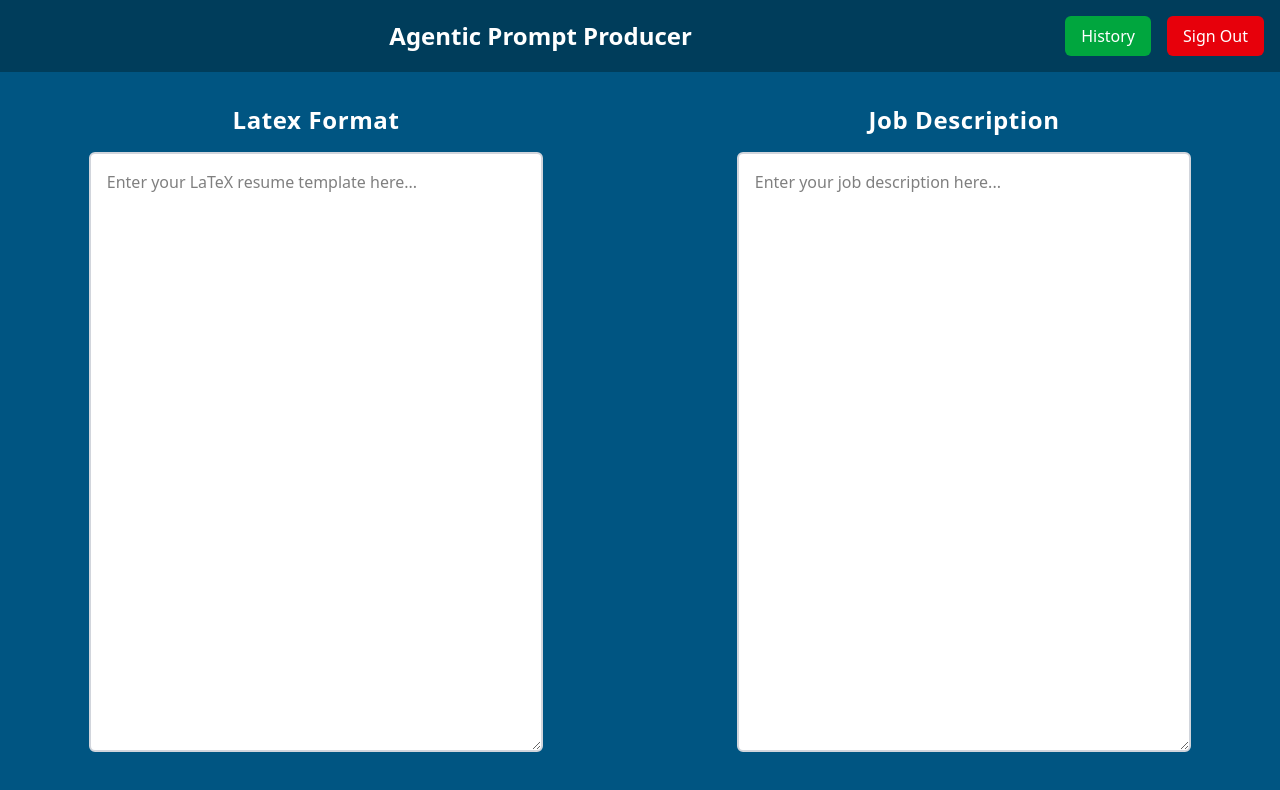
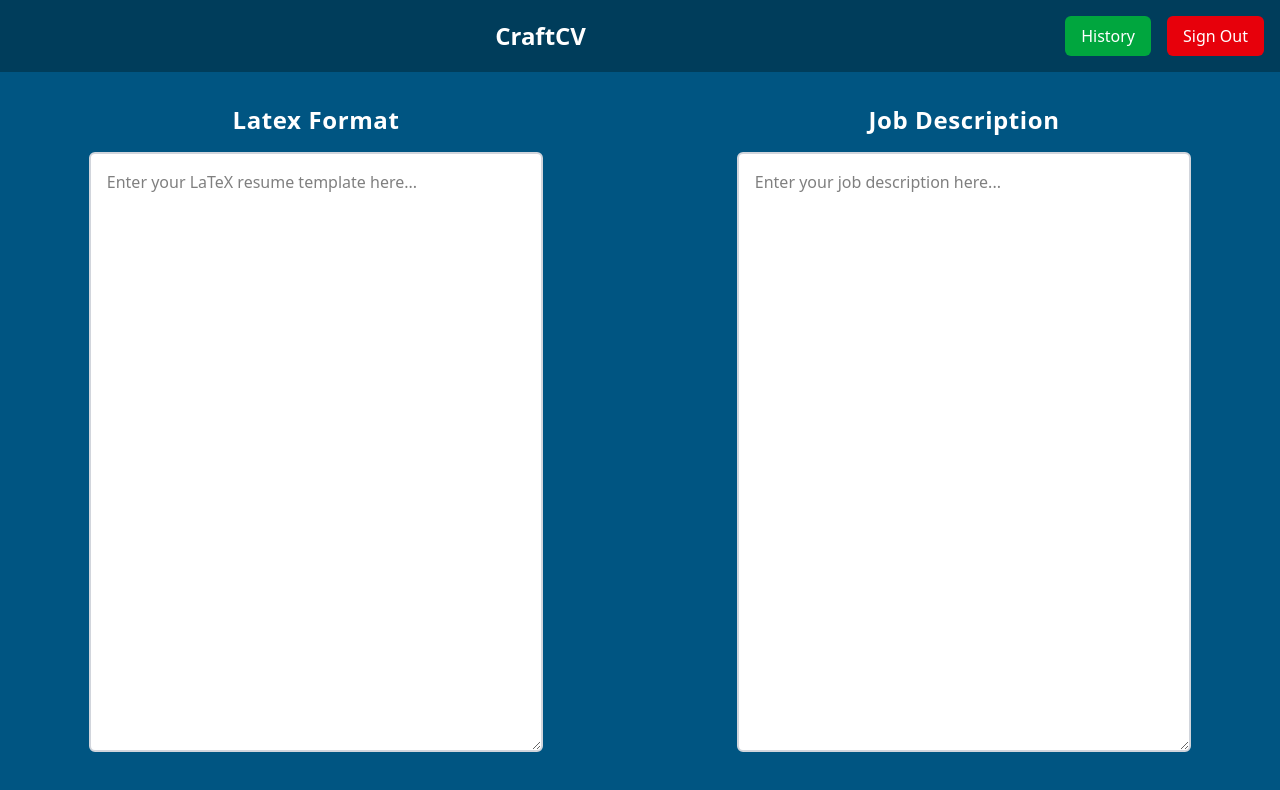
Before and after one commit to sharanreddy799/prompt_engineer, a Next.js app: page /dashboard in a window 1280 px wide. Shown: the top 790 px of the page. Built offline with nearby package versions, Linux system fonts and the light colour scheme; no server answers.

Commit message:
Update Header.tsx

```diff
--- a/app/dashboard/components/Header.tsx
+++ b/app/dashboard/components/Header.tsx
@@ -12,7 +12,7 @@ function Header() {
   return (
     <div className="w-full flex justify-between items-center p-4 bg-[#003d5b] text-white">
       <h1 className="text-2xl font-bold text-center flex-grow">
-        Agentic Prompt Producer
+         CraftCV
       </h1>
       <div className="flex items-center gap-4 ml-auto">
         <button
```
